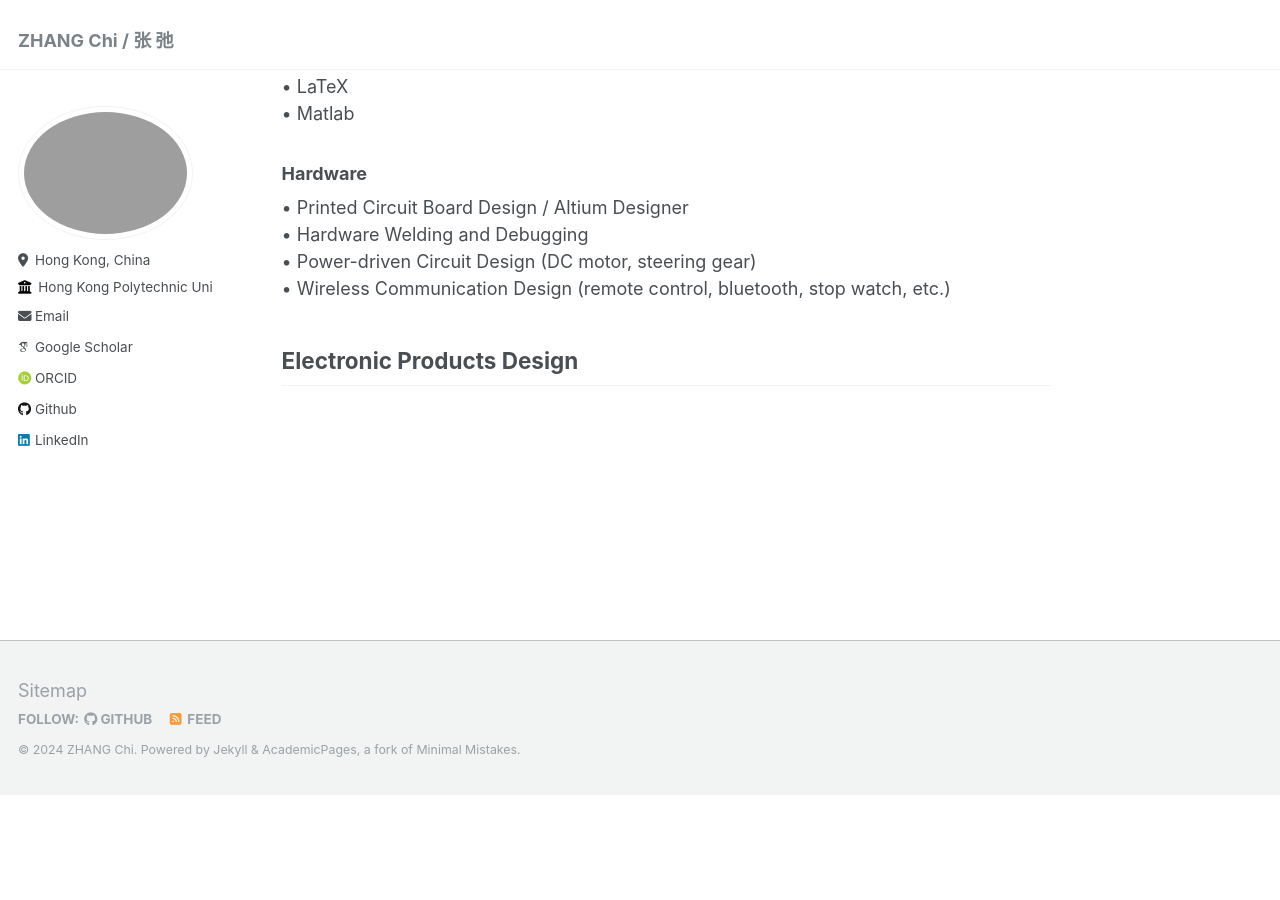
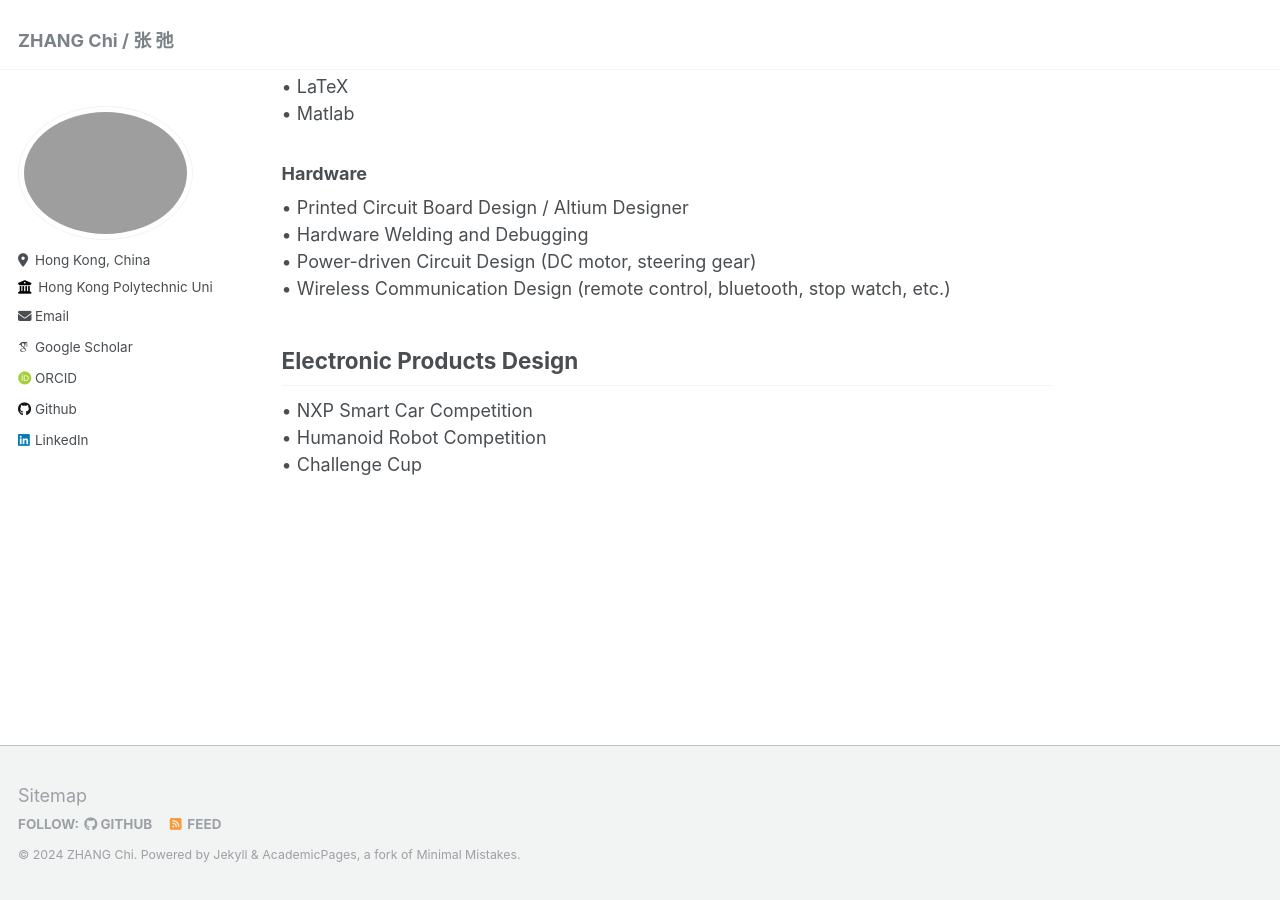
Before and after one commit to mrchasezhang/mrchasezhang.github.io, a Jekyll site: the page built from _pages/about.md, in a window 1280 px wide and 900 px high, scrolled down 1769 px. Built offline with Jekyll 4.4.1, drawn with Linux system fonts in a browser that asks for light colours; some web fonts are replaced; before the commit the page ends 2565 px from its top, so only the background shows below that.

Commit message:
Update about.md

```diff
--- a/_pages/about.md
+++ b/_pages/about.md
@@ -62,3 +62,6 @@ My publications are available via [Google Scholar](https://scholar.google.com/ci
 • Wireless Communication Design (remote control, bluetooth, stop watch, etc.)
 
 ## Electronic Products Design
+• NXP Smart Car Competition
+• Humanoid Robot Competition
+• Challenge Cup
```
